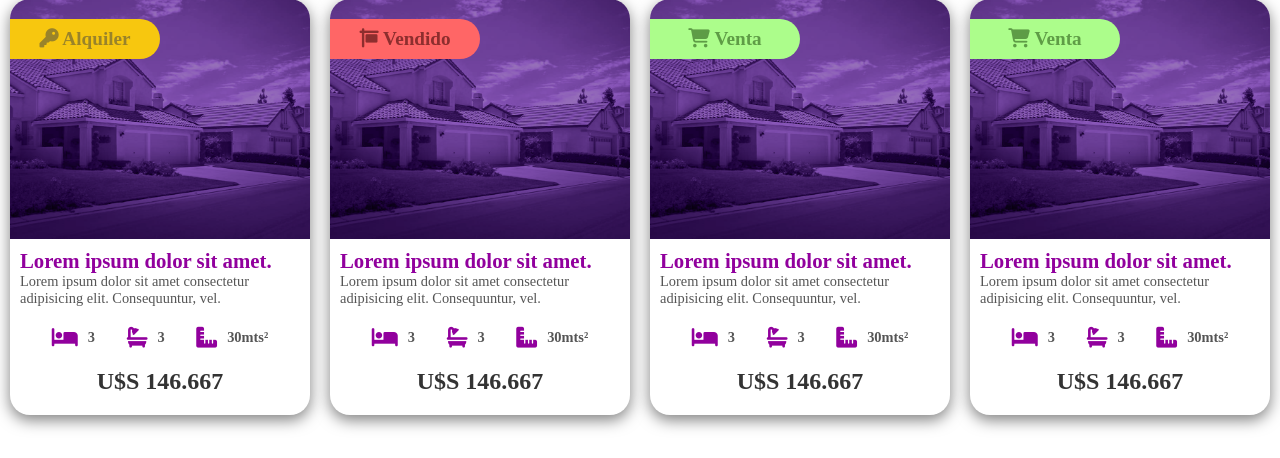
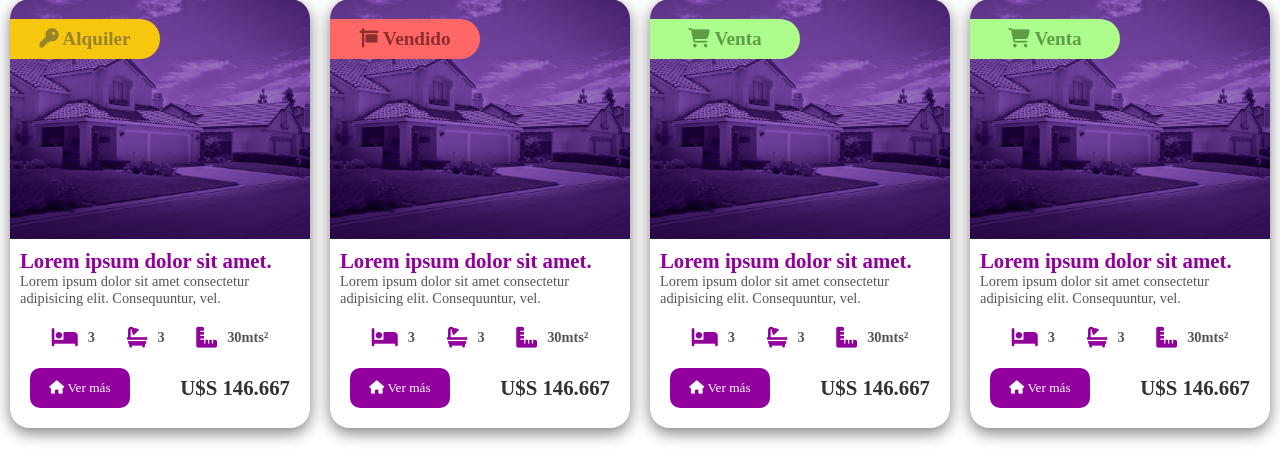
Before and after one commit to JuaniiAndresM/obededom, a PHP site: page / in a window 1280 px wide. Shown: the part 845-1303 px from the top of the page. Before the commit the page ends 1275 px from the top, so only its background shows below. Run offline with PHP 8.4, Linux system fonts and the light colour scheme; some libraries are stand-ins or nearby versions.

Commit message:
Cards Index

```diff
--- a/CSS/components/_index.scss
+++ b/CSS/components/_index.scss
@@ -152,15 +152,24 @@ $color2: #91009D;
                 }
 
                 .precio{
-                    margin: 20px 0;
+                    margin: 20px 10px;
 
                     display: flex;
-                    justify-content: center;
+                    justify-content: space-between;
                     align-items: center;
 
                     h1{
-                        font-size: 1.5em;
+                        font-size: 1.3em;
                         color: #333;
+                    }
+                    button{
+                        border: none;
+                        background-color: $color2;
+                        color: white;
+                        cursor: pointer;
+                        width: 100px;
+                        height: 40px;
+                        border-radius: 10px;
                     }
                 }
             }
--- a/CSS/styles.css
+++ b/CSS/styles.css
@@ -325,21 +325,31 @@ header .header-wrapper .header-links .button i {
 }
 
 .cards .cards-wrapper .card .card-content .precio {
-  margin: 20px 0;
+  margin: 20px 10px;
   display: -webkit-box;
   display: -ms-flexbox;
   display: flex;
-  -webkit-box-pack: center;
-      -ms-flex-pack: center;
-          justify-content: center;
+  -webkit-box-pack: justify;
+      -ms-flex-pack: justify;
+          justify-content: space-between;
   -webkit-box-align: center;
       -ms-flex-align: center;
           align-items: center;
 }
 
 .cards .cards-wrapper .card .card-content .precio h1 {
-  font-size: 1.5em;
+  font-size: 1.3em;
   color: #333;
+}
+
+.cards .cards-wrapper .card .card-content .precio button {
+  border: none;
+  background-color: #91009D;
+  color: white;
+  cursor: pointer;
+  width: 100px;
+  height: 40px;
+  border-radius: 10px;
 }
 
 /*-----------------------
--- a/index.html
+++ b/index.html
@@ -92,6 +92,7 @@
               </div>
 
               <div class="precio">
+                <button><i class="fas fa-home"></i> Ver más</button>
                   <h1>U$S 146.667</h1>
               </div>
 
@@ -132,6 +133,7 @@
               </div>
 
               <div class="precio">
+                <button><i class="fas fa-home"></i> Ver más</button>
                   <h1>U$S 146.667</h1>
               </div>
 
@@ -172,6 +174,7 @@
               </div>
 
               <div class="precio">
+                <button><i class="fas fa-home"></i> Ver más</button>
                   <h1>U$S 146.667</h1>
               </div>
 
@@ -212,6 +215,7 @@
               </div>
 
               <div class="precio">
+                <button><i class="fas fa-home"></i> Ver más</button>
                   <h1>U$S 146.667</h1>
               </div>
 
```
Also changed, not shown: 1 other file.
